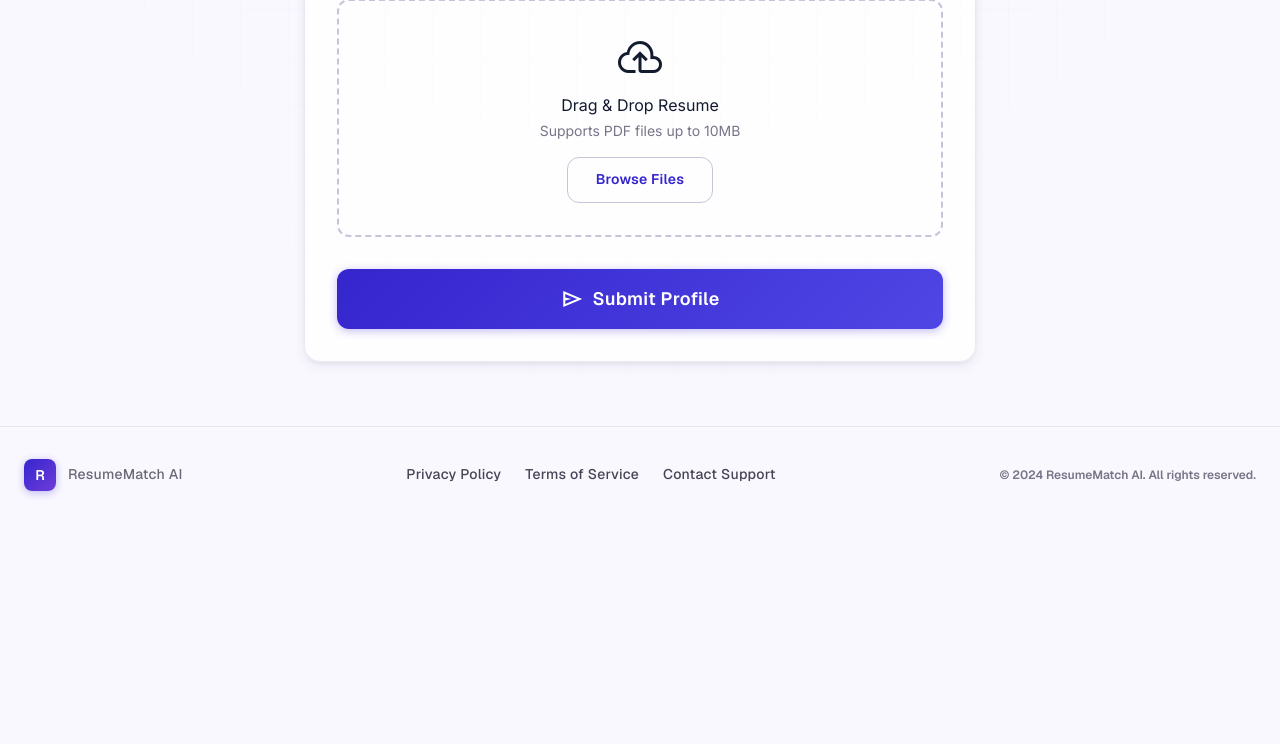
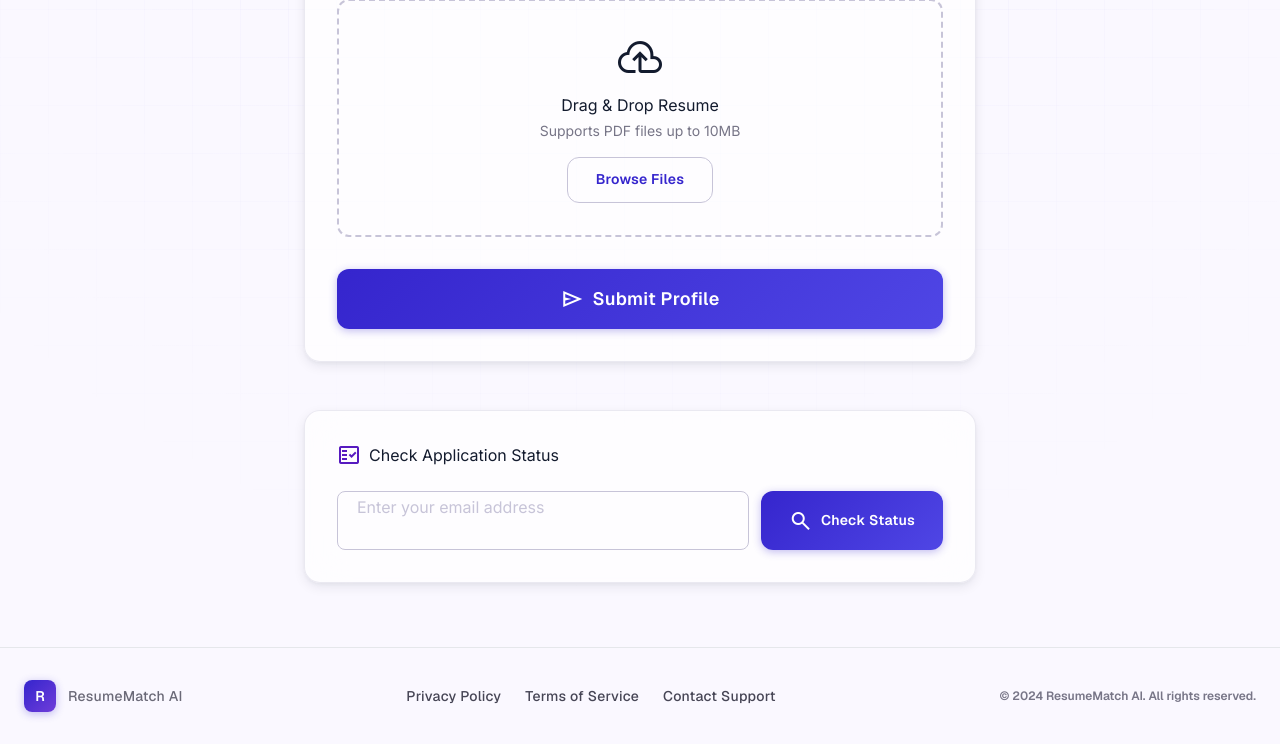
Before and after one commit to Adarsh51/airesume, a Flask app: page /candidate in a window 1280 px wide. Shown: the part 615-1359 px from the top of the page. Before the commit the page ends 1112 px from the top, so only its background shows below. Run offline with Flask 3, Linux system fonts and the light colour scheme; some libraries are stand-ins or nearby versions.

Commit message:
Admin overhaul: delete jobs, remove ATS, accept/reject candidates, candidate status check

```diff
--- a/app.py
+++ b/app.py
@@ -25,14 +25,16 @@ from flask_cors import CORS
 
 from config import ALLOWED_EXTENSIONS, MAX_CONTENT_LENGTH, UPLOAD_FOLDER
 from database.db_operations import (
+    delete_job,
     get_job,
     get_jobs,
     save_job,
     save_resume,
     get_all_resumes,
     get_resumes_by_job,
+    update_resume_status,
+    get_applications_by_email,
 )
-from services.ats_scorer import calculate_ats_score
 from services.pdf_parser import parse_resume
 from services.skill_matcher import match_skills
 
@@ -168,6 +170,15 @@ def api_get_jobs():
     except RuntimeError as exc:
         return _error(str(exc), 500)
 
+@app.route("/api/jobs/<job_id>", methods=["DELETE"])
+def api_delete_job(job_id: str):
+    """Delete a job posting and all associated resumes."""
+    try:
+        delete_job(job_id)
+        return jsonify({"message": "Job deleted successfully"}), 200
+    except RuntimeError as exc:
+        return _error(str(exc), 500)
+
 
 # ---------------------------------------------------------------------------
 # API routes — Candidate Upload
@@ -260,17 +271,6 @@ def api_get_rankings(job_id: str):
                 resume.get("resume_text", "")
             )
 
-            # ATS score
-            ats_result = calculate_ats_score(
-                resume.get("resume_text", ""),
-                resume.get("candidate_name"),
-                resume.get("email"),
-            )
-
-            # Total score logic: we use match_score as the primary ranking factor,
-            # but we can return both so the frontend can display them.
-            total_score = match_result["match_score"]
-
             rankings.append({
                 "resume_id": resume["id"],
                 "candidate_name": resume.get("candidate_name", "Unknown"),
@@ -278,21 +278,52 @@ def api_get_rankings(job_id: str):
                 "phone": resume.get("phone"),
                 "uploaded_at": resume.get("uploaded_at"),
                 "match_score": match_result["match_score"],
-                "ats_score": ats_result["ats_score"],
-                "total_score": total_score,
                 "matched_skills": match_result["matched_skills"],
                 "missing_skills": match_result["missing_skills"],
-                "recommendation": match_result["recommendation"]
+                "recommendation": match_result["recommendation"],
+                "status": resume.get("status", "pending"),
             })
 
-        # Sort by total_score descending
-        rankings.sort(key=lambda x: x["total_score"], reverse=True)
+        # Sort by match_score descending
+        rankings.sort(key=lambda x: x["match_score"], reverse=True)
 
         return jsonify({
             "job": job,
             "rankings": rankings
         }), 200
 
+    except RuntimeError as exc:
+        return _error(str(exc), 500)
+
+
+@app.route("/api/admin/resumes/<resume_id>/status", methods=["PATCH"])
+def api_update_resume_status(resume_id: str):
+    """Accept or reject a candidate."""
+    data = request.get_json(silent=True)
+    if not data:
+        return _error("Request body must be JSON.")
+
+    status = data.get("status", "").strip().lower()
+    if status not in ("accepted", "rejected", "pending"):
+        return _error("Status must be 'accepted', 'rejected', or 'pending'.")
+
+    try:
+        updated = update_resume_status(resume_id, status)
+        return jsonify({"message": f"Candidate {status}", "resume": updated}), 200
+    except RuntimeError as exc:
+        return _error(str(exc), 500)
+
+
+@app.route("/api/candidate/status", methods=["GET"])
+def api_candidate_status():
+    """Return all applications for a given email."""
+    email = request.args.get("email", "").strip()
+    if not email:
+        return _error("Email is required.")
+
+    try:
+        applications = get_applications_by_email(email)
+        return jsonify({"applications": applications}), 200
     except RuntimeError as exc:
         return _error(str(exc), 500)
 
--- a/database/db_operations.py
+++ b/database/db_operations.py
@@ -72,6 +72,18 @@ def get_job(job_id: str) -> dict[str, Any] | None:
         raise RuntimeError(f"Failed to fetch job {job_id}: {exc}") from exc
 
 
+def delete_job(job_id: str) -> None:
+    """Delete a job and all its associated resumes."""
+    try:
+        _require_client()
+        # Delete associated resumes first
+        supabase.table("resumes").delete().eq("job_id", job_id).execute()
+        # Delete the job
+        supabase.table("jobs").delete().eq("id", job_id).execute()
+    except Exception as exc:
+        raise RuntimeError(f"Failed to delete job {job_id}: {exc}") from exc
+
+
 # ── Resumes ──────────────────────────────────────────────────────────────────
 
 def save_resume(
@@ -131,6 +143,39 @@ def get_all_resumes() -> list[dict[str, Any]]:
         return response.data
     except Exception as exc:
         raise RuntimeError(f"Failed to fetch resumes: {exc}") from exc
+
+
+def update_resume_status(resume_id: str, status: str) -> dict[str, Any]:
+    """Update the status of a resume (pending, accepted, rejected)."""
+    try:
+        _require_client()
+        response = (
+            supabase.table("resumes")
+            .update({"status": status})
+            .eq("id", resume_id)
+            .execute()
+        )
+        if not response.data:
+            raise RuntimeError(f"Resume {resume_id} not found.")
+        return response.data[0]
+    except Exception as exc:
+        raise RuntimeError(f"Failed to update resume status: {exc}") from exc
+
+
+def get_applications_by_email(email: str) -> list[dict[str, Any]]:
+    """Return all resume applications for a given email, with job info."""
+    try:
+        _require_client()
+        response = (
+            supabase.table("resumes")
+            .select("id, candidate_name, email, status, uploaded_at, job_id, jobs(title)")
+            .eq("email", email)
+            .order("uploaded_at", desc=True)
+            .execute()
+        )
+        return response.data
+    except Exception as exc:
+        raise RuntimeError(f"Failed to fetch applications for {email}: {exc}") from exc
 
 
 # ── Screening Results ────────────────────────────────────────────────────────
--- a/static/js/candidate.js
+++ b/static/js/candidate.js
@@ -151,3 +151,69 @@ document.addEventListener('DOMContentLoaded', () => {
     checkFormValid();
   });
 });
+
+// ---- APPLICATION STATUS CHECK ----
+async function checkApplicationStatus() {
+  const email = document.getElementById('statusEmail').value.trim();
+  if (!email) {
+    showToast('Please enter your email address', 'error');
+    return;
+  }
+
+  const statusResults = document.getElementById('statusResults');
+  const statusList = document.getElementById('statusList');
+  const statusEmpty = document.getElementById('statusEmpty');
+
+  try {
+    const data = await apiRequest(`/api/candidate/status?email=${encodeURIComponent(email)}`);
+    const applications = data.applications || [];
+
+    statusResults.classList.remove('hidden');
+
+    if (applications.length === 0) {
+      statusList.classList.add('hidden');
+      statusEmpty.classList.remove('hidden');
+      statusEmpty.style.display = 'flex';
+      statusEmpty.style.flexDirection = 'column';
+      statusEmpty.style.alignItems = 'center';
+      return;
+    }
+
+    statusEmpty.classList.add('hidden');
+    statusList.classList.remove('hidden');
+
+    statusList.innerHTML = applications.map(app => {
+      const status = (app.status || 'pending').toLowerCase();
+      const jobTitle = app.jobs ? app.jobs.title : 'Unknown Job';
+      const date = formatDate(app.uploaded_at);
+
+      let statusBadge;
+      if (status === 'accepted') {
+        statusBadge = `<span class="px-3 py-1.5 rounded-lg text-xs font-label-md bg-[#1B5E20]/10 text-[#1B5E20] border border-[#1B5E20]/20 inline-flex items-center gap-1">
+          <span class="material-symbols-outlined text-[14px]">check_circle</span> Accepted
+        </span>`;
+      } else if (status === 'rejected') {
+        statusBadge = `<span class="px-3 py-1.5 rounded-lg text-xs font-label-md bg-error/10 text-error border border-error/20 inline-flex items-center gap-1">
+          <span class="material-symbols-outlined text-[14px]">cancel</span> Rejected
+        </span>`;
+      } else {
+        statusBadge = `<span class="px-3 py-1.5 rounded-lg text-xs font-label-md bg-surface-container text-on-surface-variant border border-outline-variant/30 inline-flex items-center gap-1">
+          <span class="material-symbols-outlined text-[14px]">schedule</span> Pending
+        </span>`;
+      }
+
+      return `
+        <div class="p-4 border border-outline-variant/30 rounded-xl flex items-center justify-between bg-surface-container-lowest">
+          <div>
+            <p class="font-label-md text-on-surface">${jobTitle}</p>
+            <p class="text-xs text-on-surface-variant mt-1">Applied on ${date}</p>
+          </div>
+          ${statusBadge}
+        </div>
+      `;
+    }).join('');
+
+  } catch (error) {
+    showToast(error.message || 'Failed to check status', 'error');
+  }
+}
--- a/templates/admin_job.html
+++ b/templates/admin_job.html
@@ -68,9 +68,8 @@
                 <th class="px-6 py-4 font-label-md text-on-surface-variant w-16 text-center">Rank</th>
                 <th class="px-6 py-4 font-label-md text-on-surface-variant">Candidate Info</th>
                 <th class="px-6 py-4 font-label-md text-on-surface-variant">Match Score</th>
-                <th class="px-6 py-4 font-label-md text-on-surface-variant">ATS Score</th>
                 <th class="px-6 py-4 font-label-md text-on-surface-variant">Recommendation</th>
-                <th class="px-6 py-4 font-label-md text-on-surface-variant text-right">Actions</th>
+                <th class="px-6 py-4 font-label-md text-on-surface-variant text-center">Actions</th>
               </tr>
             </thead>
             <tbody id="rankingsTableBody">
--- a/templates/candidate.html
+++ b/templates/candidate.html
@@ -87,6 +87,36 @@
     </div>
   </div>
 </div>
+
+<!-- Application Status Check -->
+<div class="max-w-2xl mx-auto mt-12 fade-in-up-delay-1">
+  <div class="glass-card rounded-2xl p-6 md:p-8">
+    <div class="flex items-center gap-2 mb-6">
+      <span class="material-symbols-outlined text-tertiary">fact_check</span>
+      <h2 class="font-headline-md text-on-surface">Check Application Status</h2>
+    </div>
+
+    <div class="flex flex-col sm:flex-row gap-3">
+      <div class="relative flex-1">
+        <input type="email" id="statusEmail" class="floating-input w-full bg-surface-container-lowest border-outline-variant rounded-lg px-4 pt-6 pb-2 text-on-surface focus:border-primary focus:ring-1 focus:ring-primary transition-colors" placeholder=" " />
+        <label for="statusEmail" class="floating-label absolute left-4 top-4 text-outline-variant transition-all pointer-events-none">Enter your email address</label>
+      </div>
+      <button id="checkStatusBtn" class="btn-primary flex-shrink-0 justify-center" onclick="checkApplicationStatus()">
+        <span class="material-symbols-outlined">search</span>
+        Check Status
+      </button>
+    </div>
+
+    <!-- Status Results -->
+    <div id="statusResults" class="hidden mt-6">
+      <div id="statusList" class="flex flex-col gap-3"></div>
+      <div id="statusEmpty" class="hidden text-center py-6">
+        <span class="material-symbols-outlined text-[40px] text-outline mb-2">search_off</span>
+        <p class="text-on-surface-variant">No applications found for this email.</p>
+      </div>
+    </div>
+  </div>
+</div>
 {% endblock %}
 
 {% block scripts %}
```
Also changed, not shown: static/js/admin.js (+26 -5 lines), static/js/admin_job.js (+72 -11 lines), templates/admin.html (+4 -10 lines).
